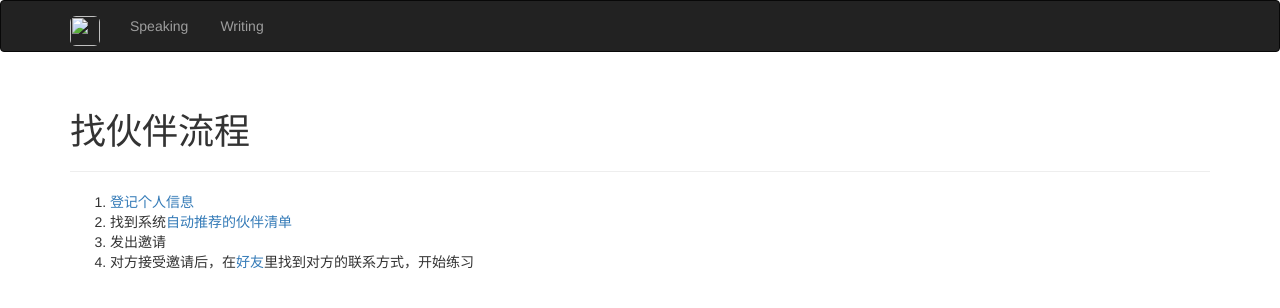
After one commit to hhwithgroups/ieltspracticegroup, a Flask app: page /about in a window 1280 px wide. The commit adds this page. Shown: the top 308 px of the page. Run offline with Flask 3, Linux system fonts and the light colour scheme; parts of the project's set-up code (start-up, migrations or seed data) failed here and were passed over; some libraries are stand-ins or nearby versions.

Commit message:
svn r88: add /about page

```diff
--- a/app/auth/views.py
+++ b/app/auth/views.py
@@ -130,7 +130,7 @@ def weixin_auth_callback():
     login_user(user, True)
     _update_latest_login_date(user)
     flash(FlashMessage.REGISTER_SUCCESS)
-    return redirect('/profile')
+    return redirect('/about')
     # return render_template('auth/weixin_auth_callback.html', access_token=access_token)
 
 @app.route('/logout')
--- a/app/main/views.py
+++ b/app/main/views.py
@@ -14,7 +14,6 @@ class FlashMessage:
 @login_required
 def index():
     return redirect(url_for('writing'))
-
 
 @app.route('/profile', methods=['GET', 'POST'])
 @login_required
@@ -43,6 +42,9 @@ def profile():
     form.available_times = current_user.available_time
     return render_template('profile.html', form=form)
 
+@app.route('/about', methods=['GET', 'POST'])
+def about():
+    return render_template('about.html')
 
 @app.route('/shutdown')
 def server_shutdown():
--- /dev/null
+++ b/app/templates/about.html
@@ -0,0 +1,16 @@
+{% extends "base.html" %}
+
+{% block title %}IELTS English Club - About{% endblock %}
+
+{% block page_content %}
+<div class="page-header">
+	<h1>找伙伴流程</h1>
+</div>
+
+<ol>
+  <li><a href="{{ url_for('profile') }}">登记个人信息</a></li>
+  <li>找到系统<a href="{{ url_for('speaking_recommends') }}">自动推荐的伙伴清单</a></li>
+  <li>发出邀请</li>
+  <li>对方接受邀请后，在<a href="{{ url_for('speaking_friends') }}">好友</a>里找到对方的联系方式，开始练习</li>
+</ol>
+{% endblock %}
--- a/app/templates/profile.html
+++ b/app/templates/profile.html
@@ -59,7 +59,8 @@
 			{% endfor %}
 		</tbody>
 	</table>
-	<div style="margin-top: -15px; margin-bottom: 20px;">It is a must to indicate your available time, if you are to get a recommendation list of your potential partners.</div>
+	<div class="well" style="margin-top: -15px;">It is a must to indicate your available time, if you are to get a recommendation list of your potential partners.</div>
+
 	{{ wtf.form_field(form.submit) }}
 	</form>
 </div>
```
